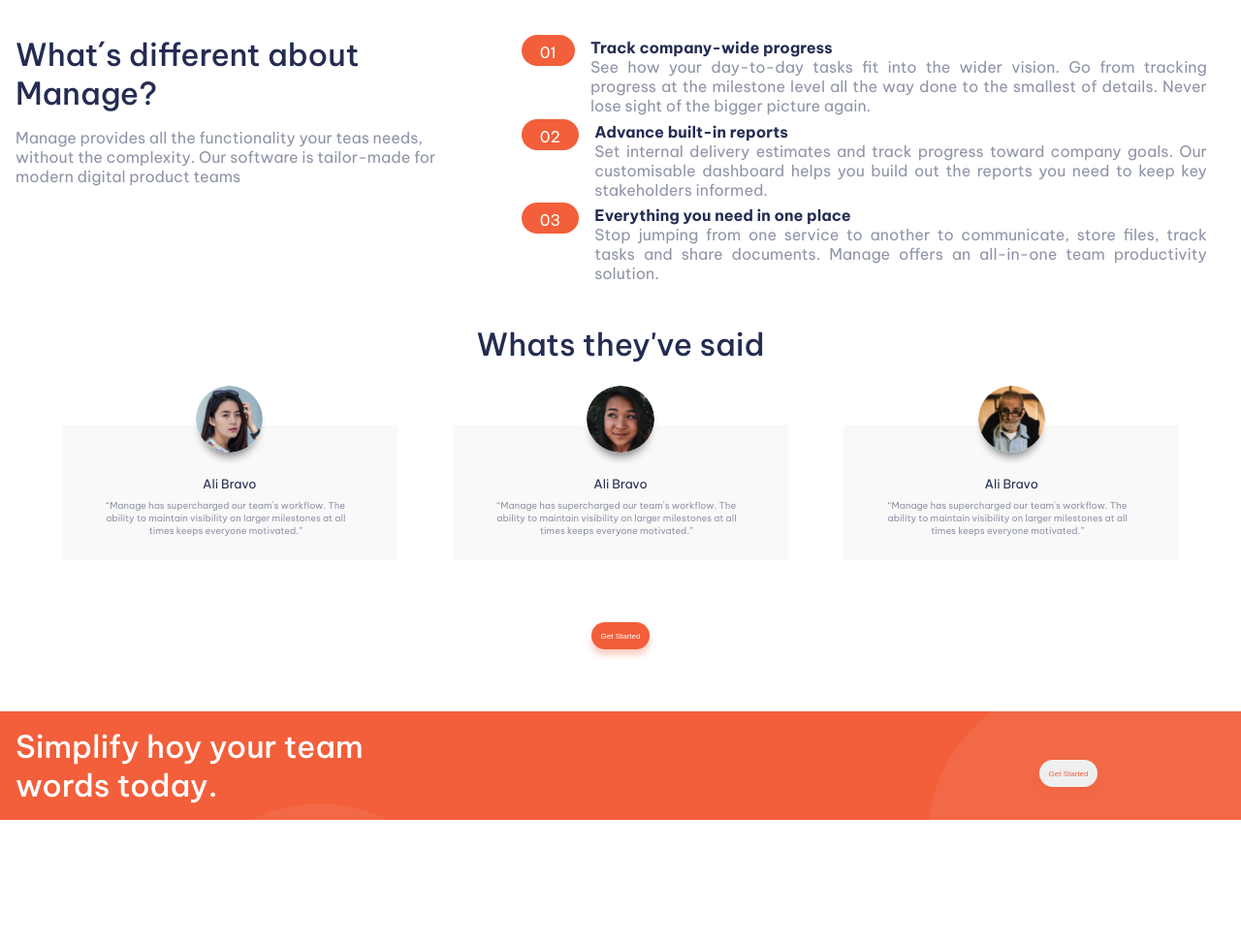
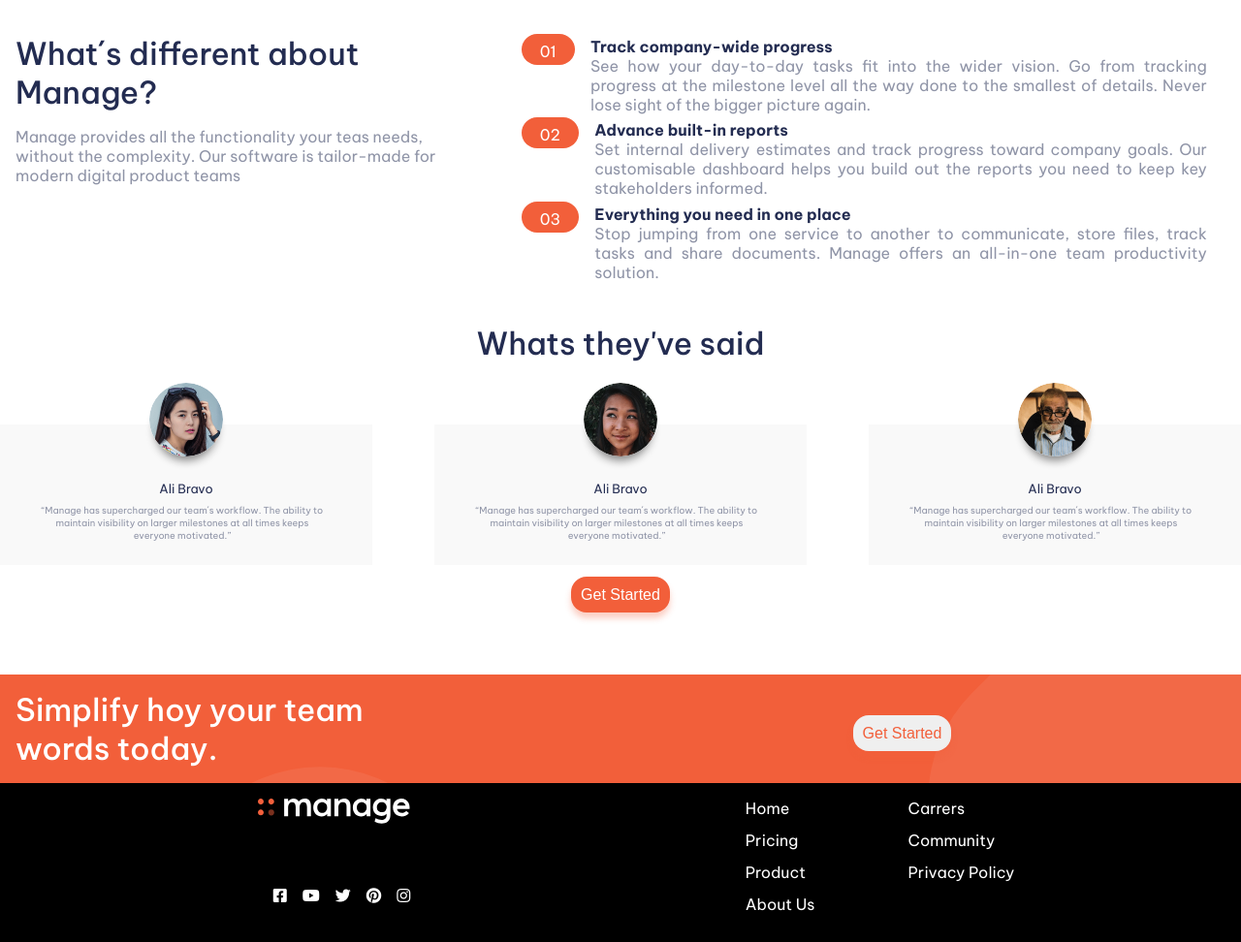
Before and after one commit to danyospina02/entregaFinalFront, a plain HTML site: page index.html in a window 1280 px wide. Shown: the part 713-1685 px from the top of the page at 97% size. Before the commit the page ends 1559 px from the top, so only its background shows below. Drawn offline with Linux system fonts and the light colour scheme.

Commit message:
terminar el footer black

```diff
--- a/css/style.css
+++ b/css/style.css
@@ -3,7 +3,6 @@
     margin: 0;
     padding: 0;
 }
-
 body {
     font-family: 'Be Vietnam Pro', sans-serif;
     background-image: url("../img/bg-tablet-pattern.svg");
@@ -18,20 +17,21 @@ header {
 .container {
     display: flex;
     flex-direction: row;
-    padding: 1rem;
-    justify-content: space-between;
+    justify-content: space-around;
     width: 100%;
-    z-index: 10;
+    margin-top: 2%;
+    align-items: center;
 }
 
 /* Logo */
 .logo {
-    margin-left: 1.5rem;
-    width: 30%;
+    margin-left: 2rem;
+    width: 20%;
+
 }
 /* Menu */
 .nav {
-    width: 55%;
+    width: 60%;
      display: flex;
      flex-direction: row;
      flex-wrap: wrap;
@@ -47,9 +47,10 @@ header {
 
 .nav ul li{
     margin-left: 30px;
+    font-size: 1.2rem;
 }
-.header-top ul li:hover {
-    color: rgb(184, 184, 184);
+.nav ul li a:hover {
+   color: gray;
 }
 .nav ul li a{
     text-decoration: none;
@@ -57,11 +58,9 @@ header {
     margin-left: 1rem;
     width: 50%;
 }
-
 a:link{
     text-decoration: none;
 }
-
 a:visited{
     text-decoration: none;
 }
@@ -114,6 +113,11 @@ a:visited{
     box-shadow: 0px 6px 6px 0px rgba(242, 95, 58, 0.3);
     border: rgb(143, 148, 167);
     cursor: pointer;
+    font-size: 1rem;
+
+}
+.btnGetStarted button:hover {
+    color:#242E52;
 }
 
 /* Banner */
@@ -123,6 +127,7 @@ a:visited{
     display: flex;
     flex-direction: row;
     margin-top: 10%;
+    justify-content: space-between;    ;
 }
 
 .bannerLeft {
@@ -130,21 +135,21 @@ a:visited{
     display: flex;
     flex-direction: column;
     align-items: flex-start;
-    padding: 2rem 2rem 0.5rem 1rem;
+    padding-left: 10%;
+    margin-top: 5%;
 }
-
 .bannerLeft h1 {
     color: rgb(35, 44, 81);
     font-size: 2.8rem;
     font-weight: 700;
     margin-bottom: 1rem;
 }
-
 .bannerLeft p{
     color:rgb(143, 148, 167);
     font-size: 1rem;
     font-weight: 400;
-    margin: 0 1.5rem 2rem 0;
+    padding-right: 20%;
+    margin-bottom: 5%;
 }
 .bannerLeft div button {
     background-color: rgb(242, 95, 58);
@@ -156,9 +161,15 @@ a:visited{
     box-shadow: 0px 6px 6px 0px rgba(242, 95, 58, 0.3);
     border: rgb(143, 148, 167);
     cursor: pointer;
+    font-size: 1rem;
+}
+.bannerLeft div button:hover {
+    color:#242E52;
 }
 .bannerRigth {
     width: 60%;
+    display: flex;
+    justify-content: center;
 }
 
 /* Information */
@@ -235,7 +246,8 @@ a:visited{
    align-content: center;
    text-align: center;
    justify-content: space-between;
-   margin: 5%;
+   margin-top: 5%;
+   width: 100%;
 }
 .person1, .person2, .person3 {
     width: 30%;
@@ -287,7 +299,12 @@ a:visited{
     box-shadow: 0px 6px 6px 0px rgba(242, 95, 58, 0.3);
     border: rgb(143, 148, 167);
     cursor: pointer;
+    font-size: 1rem;
 }
+.commentsBtn button:hover {
+    color:#242E52;
+}
+/* Footer */
 footer {
     display: flex;
     flex-direction: column;
@@ -299,7 +316,6 @@ footer {
     margin-top: 5%;
     display: flex;
     justify-content: space-between;
-    width: 100%;
     align-items: center;
 }
 .footerOrange h3 {
@@ -318,8 +334,54 @@ footer {
     box-shadow: 0px 6px 6px 0px rgba(242, 95, 58, 0.3);
     border: rgb(143, 148, 167);
     cursor: pointer;
-    margin-left: 50%;
+    font-size: 1rem;
 }
+.footerOrange button:hover {
+    color:#242E52;
+}
+.footerBlack {
+    background-color: black;
+    width: 100%;
+    display: flex;
+    justify-content: space-evenly;
+    padding: 1rem;
+}
+.logoAndSocial{
+    display: flex;
+    flex-direction: column;
+}
+.logoAndSocial div {
+    display: flex;
+    width: 20%;
+    margin-top: 4rem;
+}
+.logoAndSocial div span a {
+    margin-left: 1rem;
+}
+.logoAndSocial div span a i{
+    color: white;
+}
+.footerNav {
+    list-style: none;
+    display: flex;
+    justify-content: space-around;
+}
+.footerNav nav {
+    display: flex;
+}
+.footerNav nav ul{
+    margin-left: 6rem;
+    list-style: none;
+}
+.footerNav nav ul li {
+    margin-bottom: 0.8rem;
+}
+.footerNav nav ul li a {
+    color: #fff;
+    text-decoration: none;
+
+}
+
 
 /* Media queries*/
 @media (max-width: 760px) {
@@ -337,11 +399,9 @@ footer {
         display: flex;
         justify-content: flex-end;
     }
-
     .nav ul li a{
         display: none;
     }
-
     .dropDown{
         display: block;
     }
@@ -354,14 +414,12 @@ footer {
         display: none;
         position: relative;
     }
-
     .banner {
         display: flex;
         flex-direction: column-reverse;
         justify-content: center;
         width: 100%;
     }
-
     .bannerLeft {
         width: 100%;
         display: flex;
@@ -369,7 +427,6 @@ footer {
         align-content: center;
         text-align: center;
     }
-
     .bannerRigth {
         width: 100%;
     }
@@ -382,23 +439,18 @@ footer {
         align-content: center;
         align-items: center;
         margin-left: 2rem;
-
     }
-
     .informationLeft {
         text-align: center;
-        width: 100%;
+        width: 90%;
     }
-
     .informationRigth {
-        width: 100%;
-
+        width: 90%;
     }
-
-    .informationRigth ul li article {
+    .informationRigth ul li {
         padding-left: 1rem;
+        margin-left: 1rem;
     }
-
     .photo{
         width: 20%;
         top: -20%;
@@ -416,12 +468,10 @@ footer {
         width:90%;
         margin-top: 10%;
     }
+    .person1 div {
 
-    .person1 div {
-        margin-bottom: 10%;
         margin: 0 2rem 0.5rem 2rem;
     }
-
     .person2, .person3 {
         display: none;
     }
@@ -429,9 +479,14 @@ footer {
         text-align: center;
         margin-left: 5rem;
     }
+    .footer {
+        width: 100%;
+    }
     .footerOrange {
         flex-direction: column;
         padding: 10%;
+        justify-content: center;
+
     }
     .footerOrange h3 {
         color: #fff;
@@ -440,6 +495,8 @@ footer {
         width: 90%;
         text-align: center;
     }
-
+    .footerBlack {
+        width: 100%;
+    }
 
 }
--- a/index.html
+++ b/index.html
@@ -5,6 +5,7 @@
     <meta http-equiv="X-UA-Compatible" content="IE=edge">
     <meta name="viewport" content="width=device-width, initial-scale=1.0">
     <link href="css/style.css" rel="stylesheet">
+    <link rel="stylesheet" href="https://use.fontawesome.com/releases/v5.15.2/css/all.css">
     <title>manage</title>
 </head>
 <body>
@@ -198,6 +199,52 @@
     </section>
 
     <section class="footerBlack">
+        <div class="logoAndSocial">
+            <img src="img/logo2.svg" alt="logo footer" class="logo2">
+            <div>
+                <span >
+                    <a href=""><i class="fab fa-facebook-square"></i></a>
+                </span>
+                <span >
+                    <a href=""><i class="fab fa-youtube"></i></a>
+                </span>
+                <span >
+                    <a href=""><i class="fab fa-twitter"></i></a>
+                </span>
+                <span >
+                    <a href=""><i class="fab fa-pinterest"></i></a>
+                </span>
+                <span >
+                    <a href=""><i class="fab fa-instagram"></i></a>
+                </span>
+            </div>
+        </div>
+        <div class="footerNav">
+            <nav>
+                <section>
+                    <ul>
+                        <li><a href="">Home</a></li>
+                        <li><a href="">Pricing</a></li>
+                        <li><a href="">Product</a></li>
+                        <li><a href="">About Us</a></li>
+                    </ul>
+                </section>
+                <section>
+                    <ul>
+                    <li><a href="">Carrers</a></li>
+                    <li><a href="">Community</a></li>
+                    <li><a href="">Privacy Policy</a></li>
+                </ul>
+                </section>
+
+
+
+            </nav>
+
+        </div>
+
+
+
 
     </section>
 </footer>
```
Also changed, not shown: img/logo2.svg (added).
